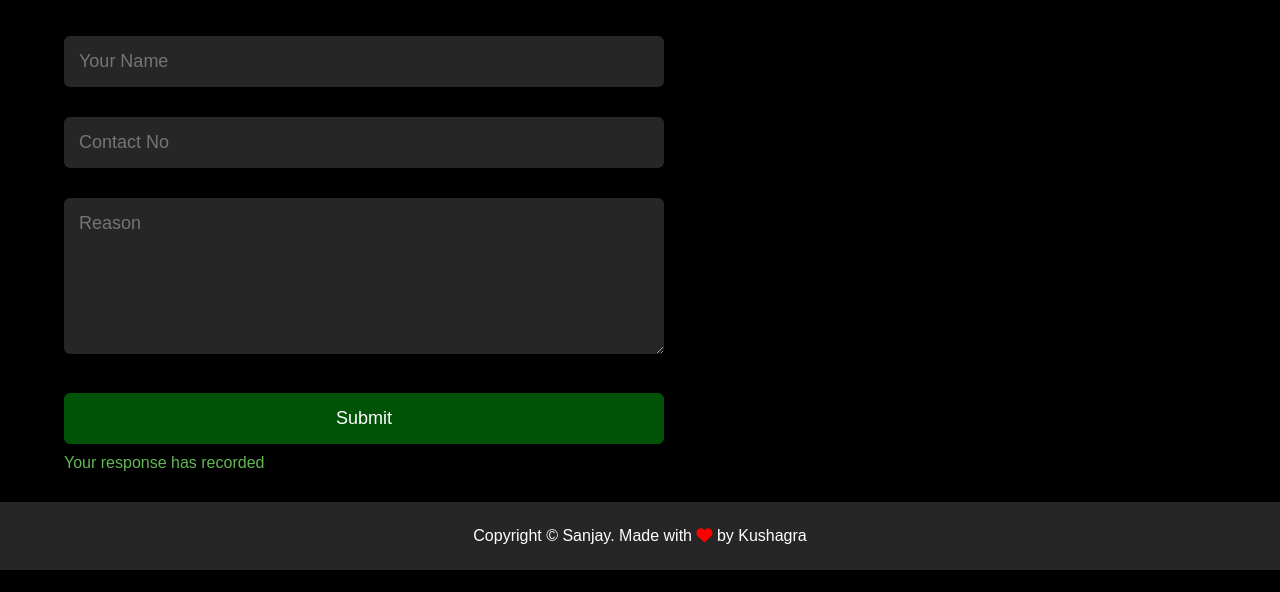
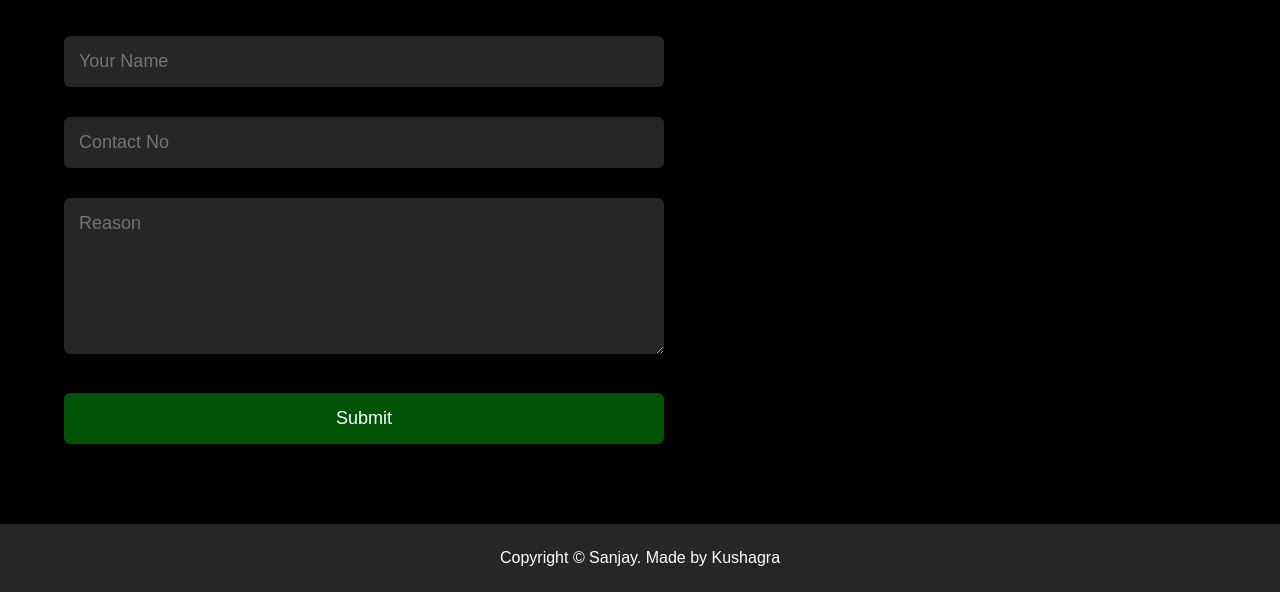
Before and after one commit to KushSharawat/Sanjay-Singh, a plain HTML site: page index.html in a window 1280 px wide. Shown: the part 4247-4839 px from the top of the page. Before the commit the page ends 4817 px from the top, so only its background shows below. Drawn offline with Linux system fonts and the light colour scheme.

Commit message:
changes in css

```diff
--- a/index.html
+++ b/index.html
@@ -208,16 +208,15 @@
                         <input type="text" name="Name" placeholder="Your Name" required>
                         <input type="tel" name="Contact No" placeholder="Contact No" required>
                         <textarea name="Message" rows="6" placeholder="Reason"></textarea>
-                        <button type="submit" class="btn btn2">Submit</button>
+                        <button type="submit" id="msg" class="btn btn2">Submit</button>
                     </form>
-                    <span id="msg">Your response has recorded </span>
                 </div>
             </div>
         </div>
     </div>
 
     <div class="copyright">
-        <p>Copyright © Sanjay. Made with <i class="fa-solid fa-heart" style="color: #ff0000;"></i> by Kushagra</p>
+        <p>Copyright © Sanjay. Made by Kushagra</p>
     </div>
 
     <script src="java.js"></script>
--- a/java.js
+++ b/java.js
@@ -6,7 +6,7 @@ form.addEventListener('submit', e => {
     e.preventDefault()
     fetch(scriptURL, { method: 'POST', body: new FormData(form) })
         .then(response => {
-            msg.innerHTML = "Messag Sent Successfully"
+            msg.innerHTML = alert("Your response has recorded")
             setTimeout(function(){
                 msg.innerHTML = ""
             },5000)
--- a/style.css
+++ b/style.css
@@ -317,12 +317,6 @@ form .btn2{
     margin-top: 20px;
 }
 
-#msg{
-    color: #61b752;
-    margin-top: -40px;
-    display: block;
-}
-
 
 /* -------------------media queries---------------------  */
 
```
